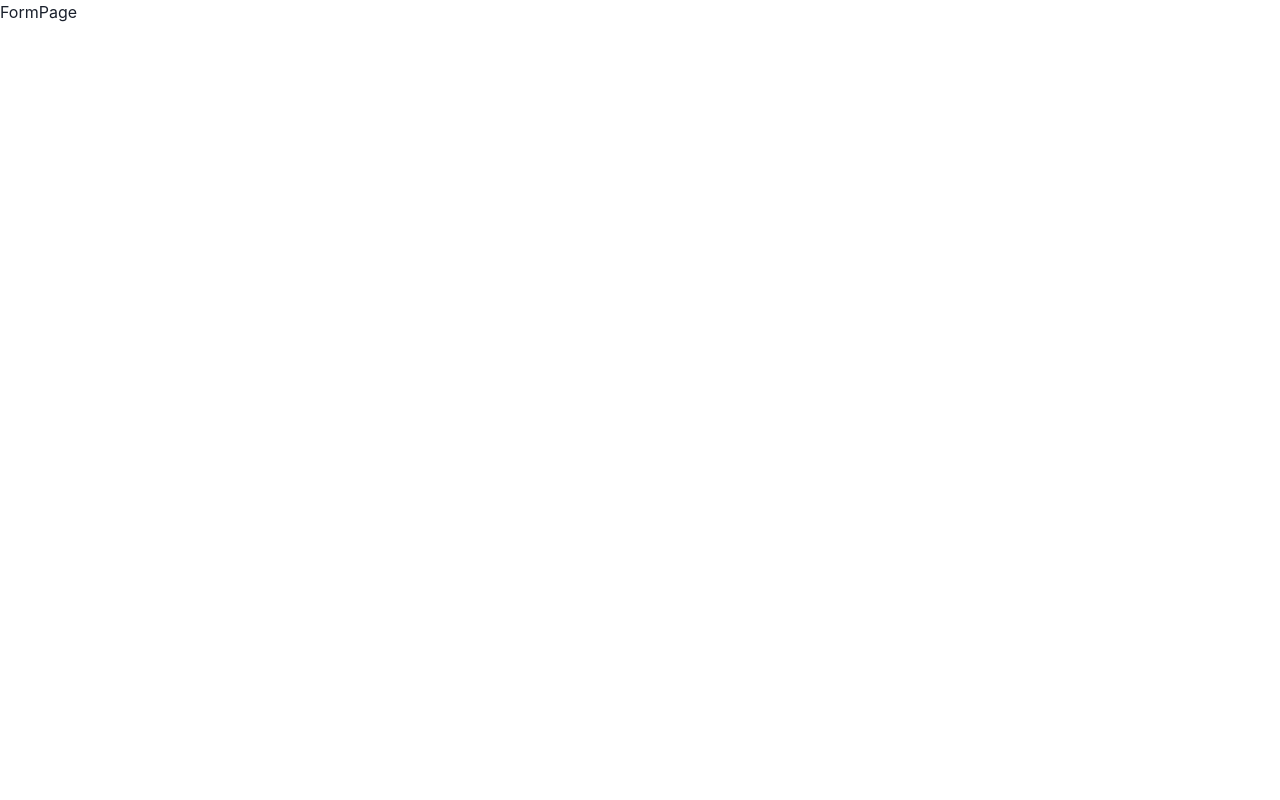
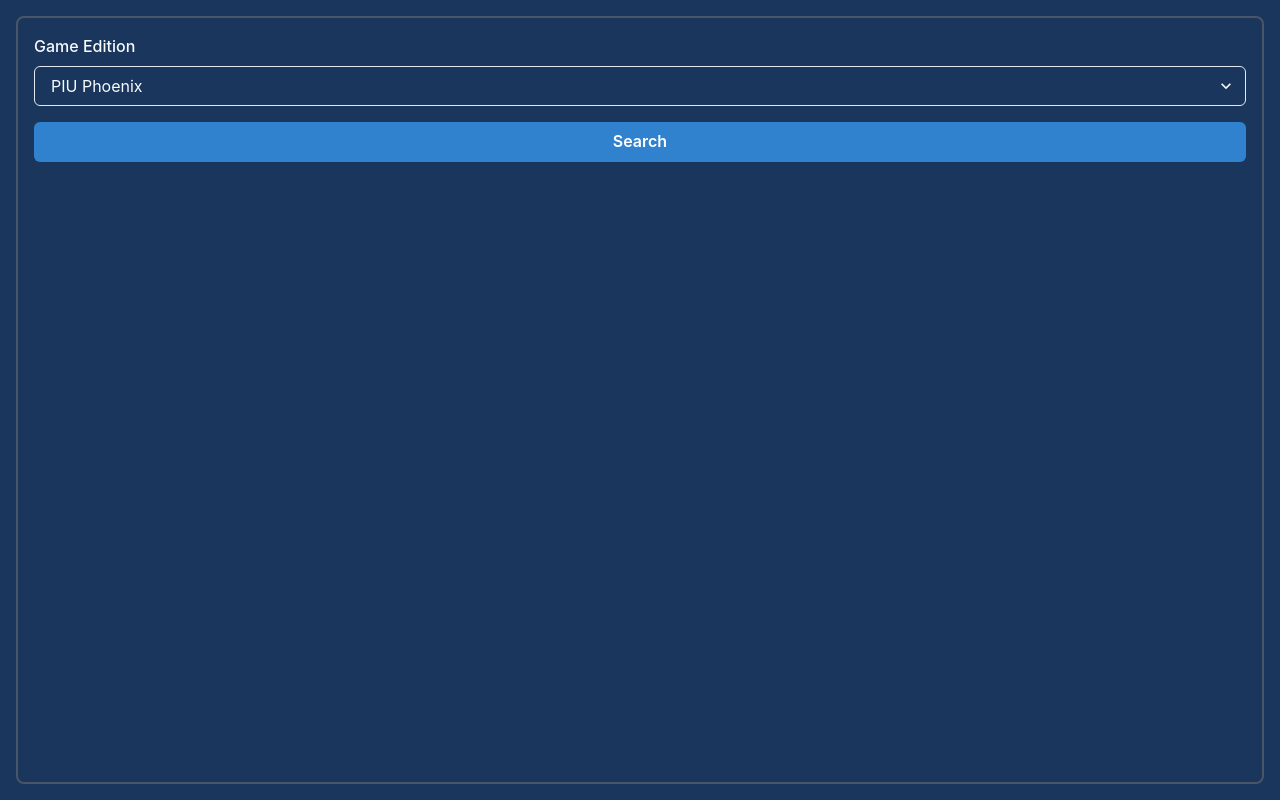
Before and after one commit to cristianiniguez/piu-randomizer, a React (Vite) app: page /form in a window 1280 px wide. Built offline with nearby package versions, Linux system fonts and the light colour scheme.

Commit message:
formik installed and created game edition field

```diff
--- a/package.json
+++ b/package.json
@@ -19,6 +19,7 @@
     "@radix-ui/react-slot": "^1.0.2",
     "class-variance-authority": "^0.7.0",
     "clsx": "^2.0.0",
+    "formik": "^2.4.5",
     "framer-motion": "^10.16.16",
     "lucide-react": "^0.279.0",
     "react": "^18.2.0",
--- a/src/pages/FormPage.tsx
+++ b/src/pages/FormPage.tsx
@@ -1,5 +1,40 @@
+import { Field, Form, Formik, type FormikProps } from 'formik';
+import Layout from '@/components/Layout';
+import { Button, FormControl, FormLabel, Select, VStack } from '@chakra-ui/react';
+
+type FormValues = {
+  gameEdition: string;
+};
+
 const FormPage = () => {
-  return <div>FormPage</div>;
+  const renderForm = ({ isSubmitting }: FormikProps<FormValues>) => {
+    return (
+      <Form>
+        <VStack alignItems='stretch' spacing={4}>
+          <FormControl>
+            <FormLabel htmlFor='gameEdition'>Game Edition</FormLabel>
+            <Field as={Select} id='gameEdition' name='gameEdition'>
+              <option value='piu-phoenix'>PIU Phoenix</option>
+            </Field>
+          </FormControl>
+
+          <Button colorScheme='blue' isLoading={isSubmitting} type='submit'>
+            Search
+          </Button>
+        </VStack>
+      </Form>
+    );
+  };
+
+  const getInitialValues = (): FormValues => ({
+    gameEdition: 'piu-phoenix',
+  });
+
+  return (
+    <Layout>
+      <Formik component={renderForm} initialValues={getInitialValues()} onSubmit={console.log} />
+    </Layout>
+  );
 };
 
 export default FormPage;
```
Also changed, not shown: 1 other file (tests, documents, lock files or other folders).
